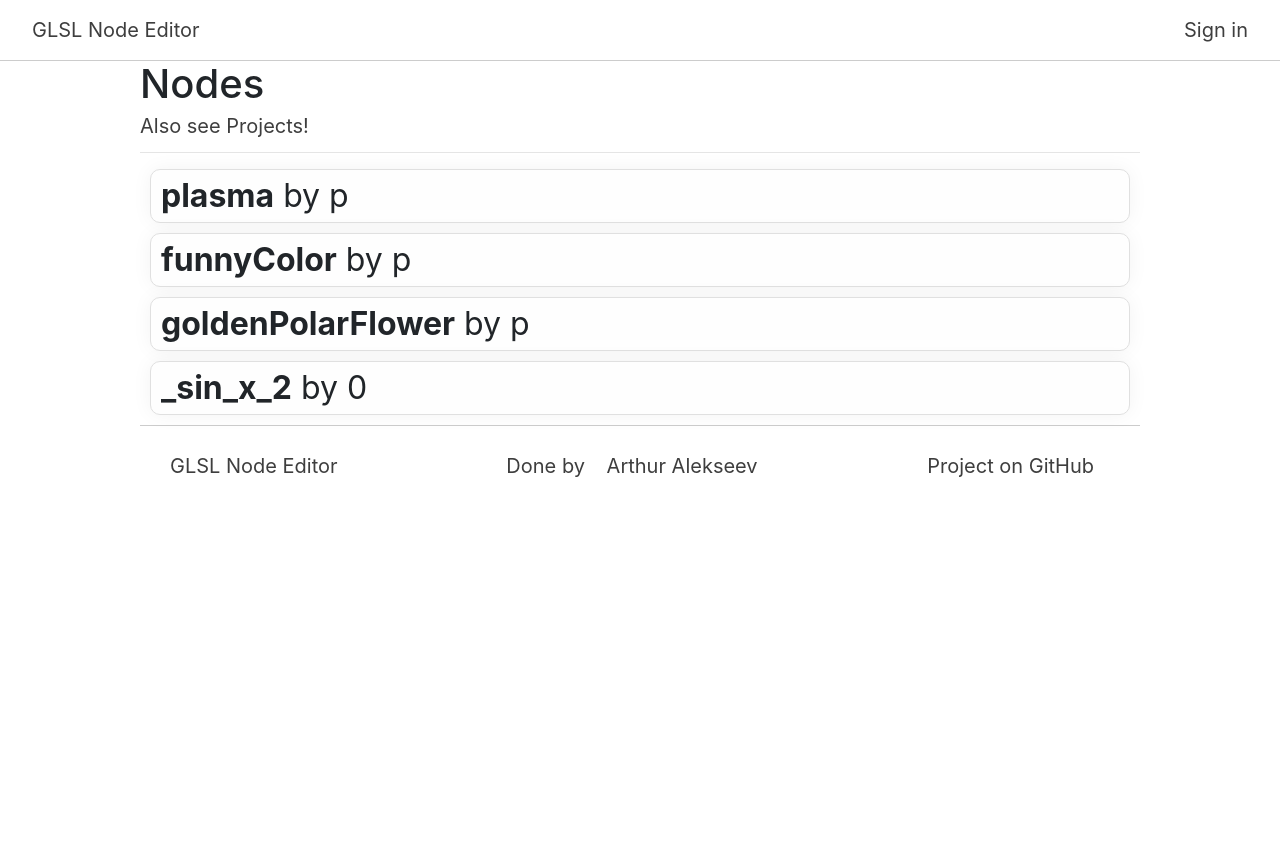
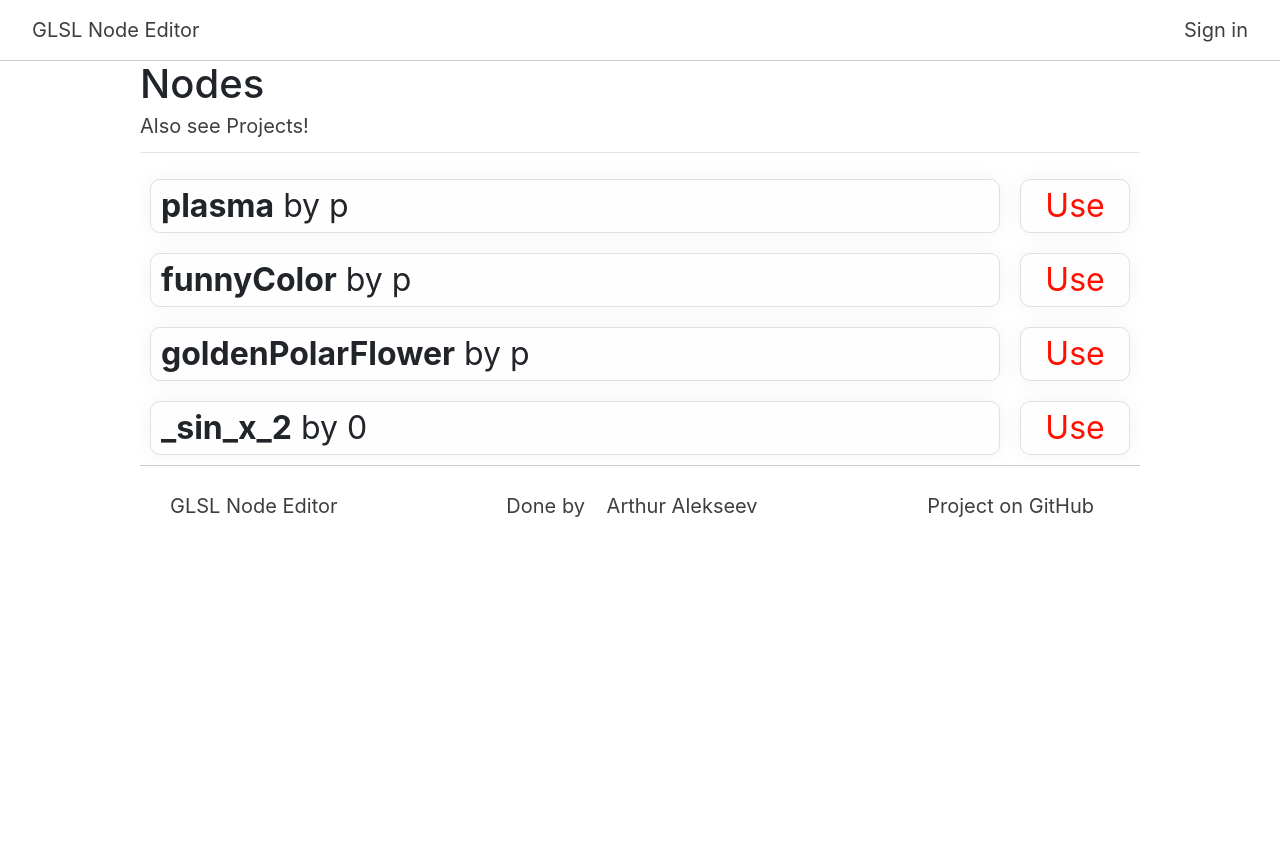
Before and after one commit to arthur100500/glsl-node-editor, a Flask app: page /explore/nodes in a window 1280 px wide. Run offline with Flask 2, Linux system fonts and the light colour scheme; data comes from the database, SQL or seed files in the repository; both versions use the stored data as it was after the commit; some libraries are stand-ins or nearby versions.

Commit message:
Nodes can now be added

```diff
--- a/app.py
+++ b/app.py
@@ -55,7 +55,7 @@ def get_code(node_id):
     return node.json_code
 
 
-@app.route('/add_node/<node_id>')
+@app.route('/add_node/<node_id>', methods=['POST'])
 @login_required
 def add_node(node_id):
     session = db_session.create_session()
@@ -64,8 +64,25 @@ def add_node(node_id):
         return "no node with id"
 
     cu = session.query(User).filter(User.id == current_user.id).first()
-    used_nodes_set = set(cu.used_nodes.split())
+    used_nodes_set = set(str(cu.used_nodes).split())
     used_nodes_set.add(node_id)
+    cu.used_nodes = " ".join(list(used_nodes_set))
+    session.add(cu)
+    session.commit()
+    return "success"
+
+
+@app.route('/rem_node/<node_id>', methods=['POST'])
+@login_required
+def rem_node(node_id):
+    session = db_session.create_session()
+    node = session.query(Node).filter(Node.id == int(node_id)).first()
+    if not node:
+        return "no node with id"
+
+    cu = session.query(User).filter(User.id == current_user.id).first()
+    used_nodes_set = set(str(cu.used_nodes).split())
+    used_nodes_set.remove(node_id)
     cu.used_nodes = " ".join(list(used_nodes_set))
     session.add(cu)
     session.commit()
@@ -142,7 +159,7 @@ def editor_page(proj_id):
     used_nodes_codes = []
     if current_user.is_authenticated:
         cu = session.query(User).filter(User.id == current_user.id).first()
-        used_nodes_ids = cu.used_nodes.split()
+        used_nodes_ids = str(cu.used_nodes).split()
         for node_id in used_nodes_ids:
             used_nodes_codes.append(session.query(Node).filter(Node.id == node_id).first().json_code)
 
--- /dev/null
+++ b/static/explore/js/nodesadd.js
@@ -0,0 +1,32 @@
+function changeStyle(t) {
+    console.log(t)
+    if (t.className === "used") {
+        t.className = "unused";
+        t.innerHTML = "<span> Use </span>";
+    } else {
+        t.className = "used";
+        t.innerHTML = "<span> Used </span>";
+    }
+}
+
+function addNodeAjaxWID(pid, callback, t) {
+    let txt = "add";
+    if (t.innerHTML.includes("Used"))
+        txt = "rem"
+
+    $.ajax({
+        type: 'POST',
+        dataType: 'data',
+        url: '/' + txt + '_node/' + pid,
+        success: function (response) {
+            if ((response === "success")) {
+                callback(t)
+            }
+        },
+        error: function (error) {
+            if ((error.responseText === "success")) {
+                callback(t)
+            }
+        }
+    });
+}
--- a/static/nodes/css/styles.css
+++ b/static/nodes/css/styles.css
@@ -31,3 +31,57 @@
     display: inherit;
     font-size: 200%;
 }
+
+.used {
+    font-family: -apple-system, BlinkMacSystemFont, "Segoe UI", Roboto, "Helvetica Neue", Arial, "Noto Sans", sans-serif, "Apple Color Emoji", "Segoe UI Emoji", "Segoe UI Symbol", "Noto Color Emoji";
+    display: inherit;
+    font-size: 200%;
+    color: #10ff00;
+    -webkit-user-select: none; /* Safari */
+    -moz-user-select: none; /* Firefox */
+    -ms-user-select: none; /* IE10+/Edge */
+    user-select: none; /* Standard */
+    margin: 10px;
+    padding: 10px;
+    border-radius: 10px;
+    border: 1px solid #e0e0e0;
+    background-color: #fefefe;
+    box-shadow: 0 0 20px rgba(0, 0, 0, 0.05);
+    text-align: center;
+    transition: background-color ease-in-out 200ms, color ease-in-out 200ms;
+}
+
+.unused {
+    font-family: -apple-system, BlinkMacSystemFont, "Segoe UI", Roboto, "Helvetica Neue", Arial, "Noto Sans", sans-serif, "Apple Color Emoji", "Segoe UI Emoji", "Segoe UI Symbol", "Noto Color Emoji";
+    display: inherit;
+    font-size: 200%;
+    color: #ff1000;
+    -webkit-user-select: none; /* Safari */
+    -moz-user-select: none; /* Firefox */
+    -ms-user-select: none; /* IE10+/Edge */
+    user-select: none; /* Standard */
+    margin: 10px;
+    padding: 10px;
+    border-radius: 10px;
+    border: 1px solid #e0e0e0;
+    background-color: #fefefe;
+    box-shadow: 0 0 20px rgba(0, 0, 0, 0.05);
+    text-align: center;
+    transition: background-color ease-in-out 200ms, color ease-in-out 200ms;
+}
+
+.used:hover{
+    background-color: #10ff00;
+    color: #ffffff;
+    transition: background-color ease-in-out 200ms, color ease-in-out 200ms;
+}
+
+.unused:hover{
+    background-color: #ff1000;
+    color: #ffffff;
+    transition: background-color ease-in-out 200ms, color ease-in-out 200ms;
+}
+.node-c{
+    display: grid;
+    grid-template-columns: 1fr 130px;
+}
--- a/templates/base.html
+++ b/templates/base.html
@@ -11,6 +11,7 @@
     <title> GLSL Node editr </title>
 </head>
 <body>
+<div id="page-c">
 <header>
     <div class="navbar">
         <div class="title">
@@ -39,6 +40,6 @@
     </div>
 </footer>
 </div>
-
+</div>
 </body>
 </html>
--- a/templates/explore_nodes.html
+++ b/templates/explore_nodes.html
@@ -7,14 +7,29 @@
         <a style="padding-left: 0" href="/">Also see Projects!</a>
     </div>
     <hr>
+    <script src="/static/explore/js/nodesadd.js"></script>
     <div class="explore">
         {% for node in nodes %}
+            <div class="node-c">
             <div class="node" onclick="document.location = '/node/{{ node.id }}'">
                 <div class="node-data">
                     <span> <b>{{ node.name }}</b> by {{ node.user.name }}</span>
                 </div>
             </div>
+            {% if (node.id|string) in (current_user.used_nodes|string) %}
+                <div class="used" onmousedown="addNodeAjaxWID({{ node.id }}, changeStyle, this)">
+            {% else %}
+                <div class="unused" onmousedown="addNodeAjaxWID({{ node.id }}, changeStyle, this)">
+            {% endif %}
+        {% if (node.id|string) in (current_user.used_nodes|string) %}
+            <span> Used </span>
+        {% else %}
+            <span> Use </span>
+        {% endif %}
+        </div>
+        </div>
         {% endfor %}
-    </div>
+
+        </div>
 
 {% endblock %}
```
Also changed, not shown: db/users.sqlite, static/base/css/base.css (line endings or trailing spaces), static/project_imgs/6.png.
